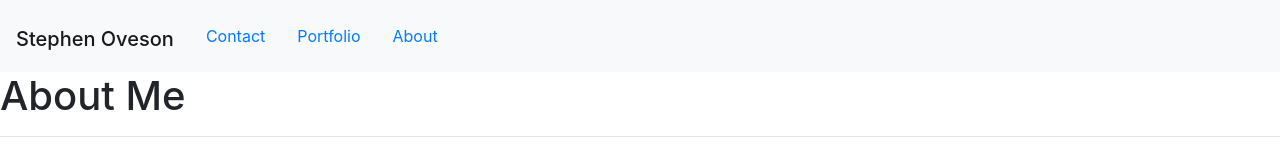
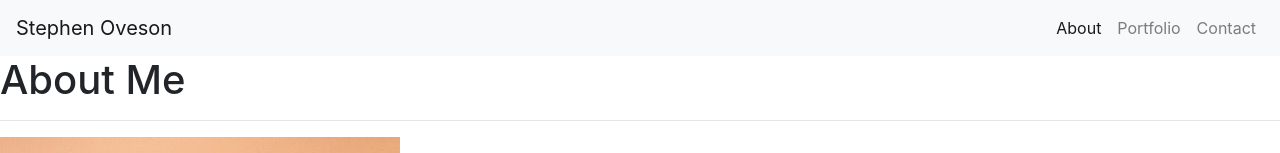
Before and after one commit to StephenOveson/bootstrap, a plain HTML site: page index.html in a window 1280 px wide. Shown: the top 153 px of the page. Drawn offline with nearby package versions, Linux system fonts and the light colour scheme.

Commit message:
Navbar layout

```diff
--- a/index.html
+++ b/index.html
@@ -7,11 +7,21 @@
     <body>
         <header>
             <nav class="navbar navbar-expand-lg navbar-light bg-light">
-                    <h1><a class="navbar-brand" href="index.html">Stephen Oveson</a></h1>
-                    <a class="nav-link" href="contact.html">Contact</a>
-                    <a class="nav-link" href="portfolio.html">Portfolio</a>
-                    <a class="nav-link" href="index.html">About</a>
-            </nav>
+                <a class="navbar-brand" href="#">Stephen Oveson</a>
+                <div class="collapse navbar-collapse d-flex justify-content-end">
+                  <ul class="navbar-nav d-flex justify-content-end">
+                    <li class="nav-item active">
+                      <a class="nav-link" href="index.html">About</a>
+                    </li>
+                    <li class="nav-item">
+                      <a class="nav-link" href="portfolio.html">Portfolio</a>
+                    </li>
+                    <li class="nav-item">
+                      <a class="nav-link" href="contact.html">Contact</a>
+                    </li>
+                  </ul>
+                </div>
+              </nav>
         </header>
         <section>
             <div>
```
Also changed, not shown: assets/images/Headshot.jpg (added).
